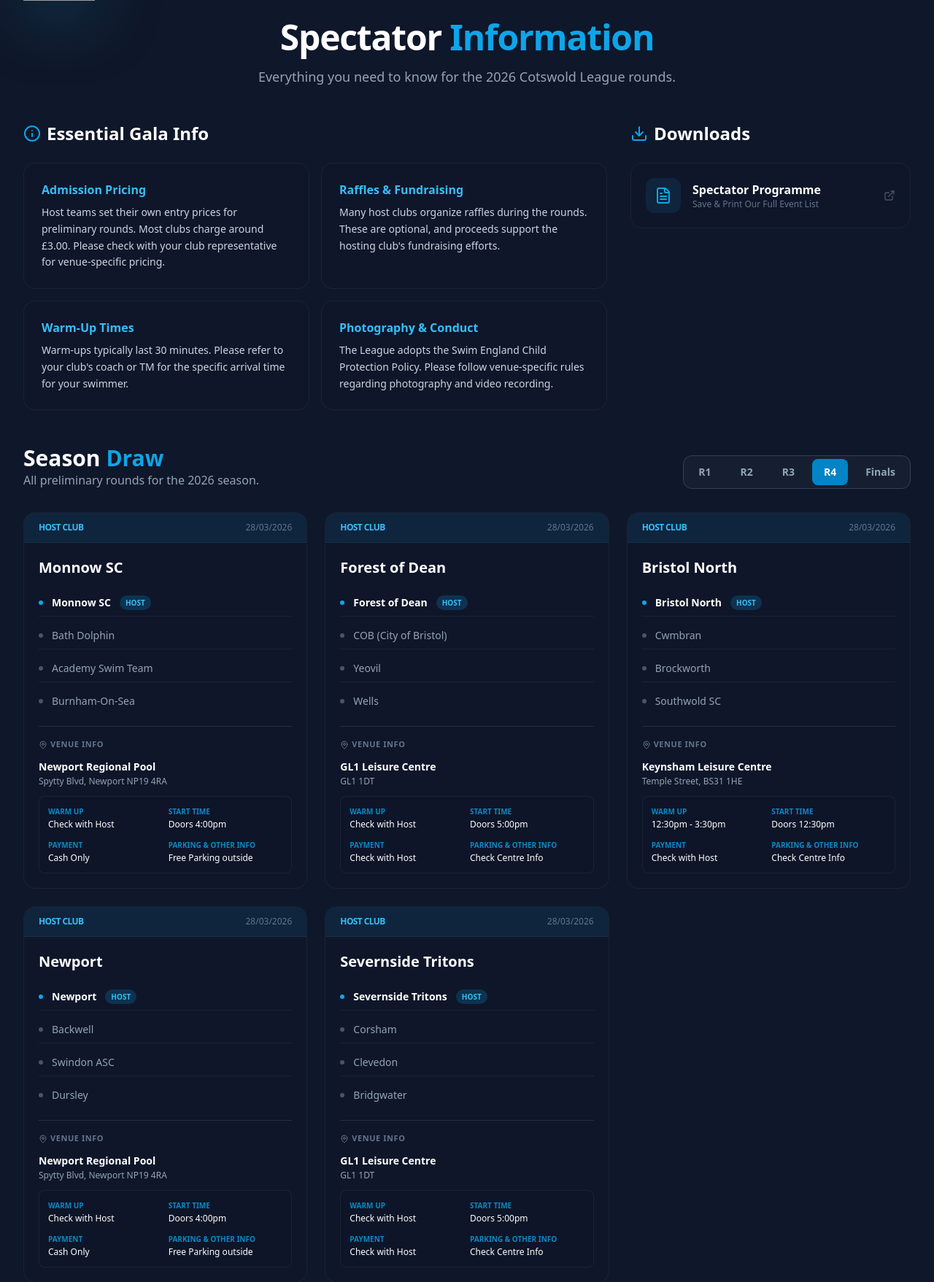
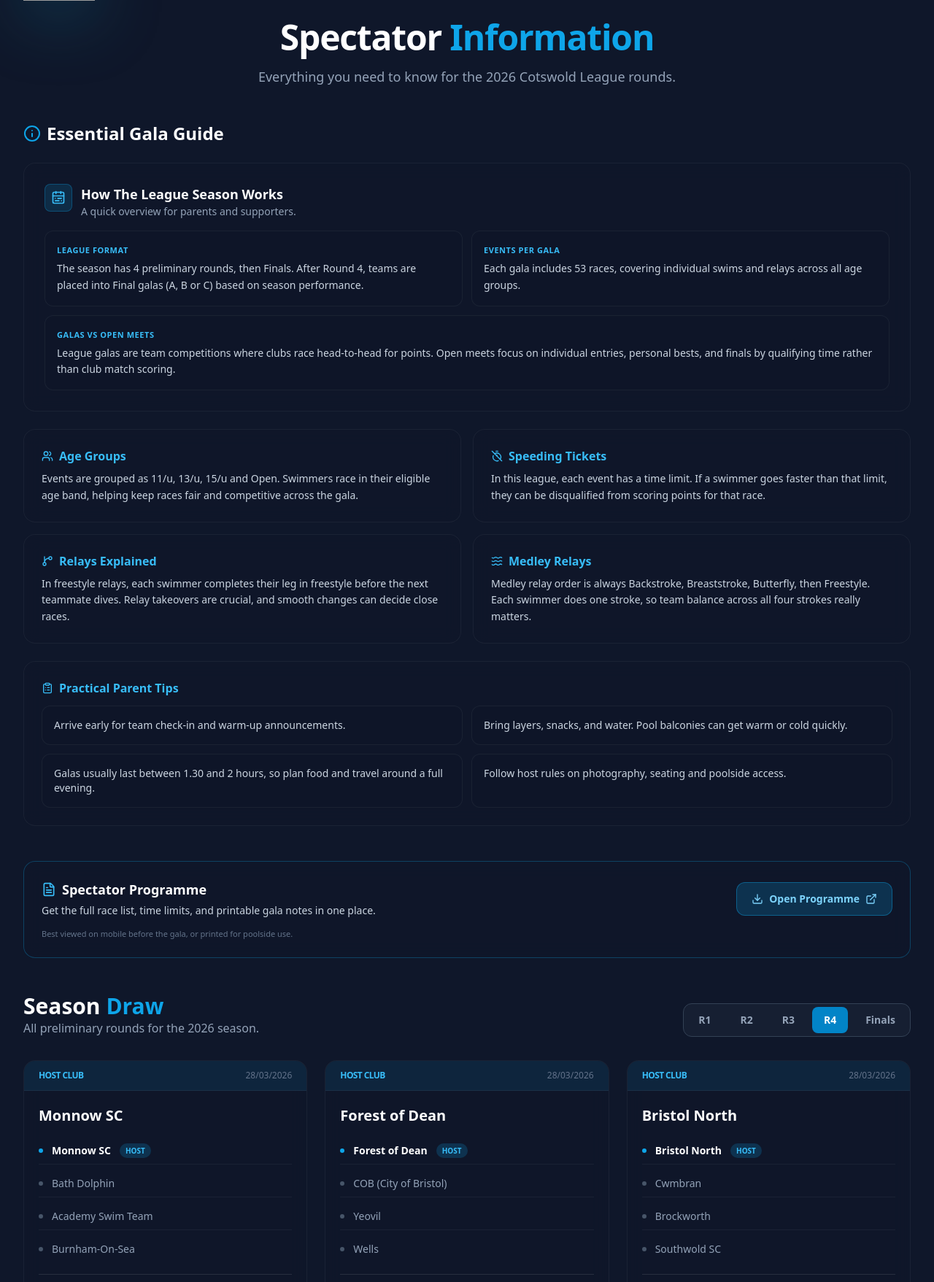
Before and after one commit to lewisplume/Cotswoldleague, a PHP site: page /spectators in a window 1280 px wide. Shown: the part 86-1843 px from the top of the page at 73% size. Run offline with PHP 8.4, Linux system fonts and the light colour scheme; data comes from the database, SQL or seed files in the repository; some libraries are stand-ins or nearby versions; grey boxes are pictures that could not be loaded.

Commit message:
Enhance Spectators page with updated gala information and practical tips for parents

```diff
--- a/spectators.php
+++ b/spectators.php
@@ -90,60 +90,99 @@ function getPoints($round, $team, $completed_points)
     </div>
 
     <div class="max-w-7xl mx-auto px-4 sm:px-6 lg:px-8 pb-20">
-        <div class="grid grid-cols-1 lg:grid-cols-3 gap-8 mb-12">
-            <div class="lg:col-span-2 space-y-6">
+        <div class="space-y-6 mb-12">
                 <h2 class="text-2xl font-bold flex items-center gap-2">
-                    <i data-lucide="info" class="text-sky-500"></i> Essential Gala Info
+                    <i data-lucide="info" class="text-sky-500"></i> Essential Gala Guide
                 </h2>
+
+                <div class="glass-panel rounded-2xl p-6 md:p-7">
+                    <div class="flex items-start gap-3 mb-4">
+                        <div class="bg-sky-500/15 p-2 rounded-lg border border-sky-500/30">
+                            <i data-lucide="calendar-range" class="w-5 h-5 text-sky-400"></i>
+                        </div>
+                        <div>
+                            <h3 class="text-lg font-bold text-white">How The League Season Works</h3>
+                            <p class="text-sm text-slate-400">A quick overview for parents and supporters.</p>
+                        </div>
+                    </div>
+                    <div class="grid grid-cols-1 md:grid-cols-2 gap-3 text-sm">
+                        <div class="bg-slate-900/40 border border-white/5 rounded-xl p-4">
+                            <p class="text-sky-400 font-bold uppercase text-[11px] tracking-wider mb-1">League Format</p>
+                            <p class="text-slate-300 leading-relaxed">The season has 4 preliminary rounds, then Finals. After Round 4, teams are placed into Final galas (A, B or C) based on season performance.</p>
+                        </div>
+                        <div class="bg-slate-900/40 border border-white/5 rounded-xl p-4">
+                            <p class="text-sky-400 font-bold uppercase text-[11px] tracking-wider mb-1">Events Per Gala</p>
+                            <p class="text-slate-300 leading-relaxed">Each gala includes 53 races, covering individual swims and relays across all age groups.</p>
+                        </div>
+                        <div class="bg-slate-900/40 border border-white/5 rounded-xl p-4 md:col-span-2">
+                            <p class="text-sky-400 font-bold uppercase text-[11px] tracking-wider mb-1">Galas vs Open Meets</p>
+                            <p class="text-slate-300 leading-relaxed">League galas are team competitions where clubs race head-to-head for points. Open meets focus on individual entries, personal bests, and finals by qualifying time rather than club match scoring.</p>
+                        </div>
+                    </div>
+                </div>
+
                 <div class="grid grid-cols-1 md:grid-cols-2 gap-4">
                     <div class="glass-panel p-6 rounded-2xl">
-                        <h3 class="font-bold text-sky-400 mb-2">Admission Pricing</h3>
+                        <h3 class="font-bold text-sky-400 mb-2 flex items-center gap-2"><i data-lucide="users" class="w-4 h-4"></i> Age Groups</h3>
                         <p class="text-sm text-slate-300 leading-relaxed">
-                            Host teams set their own entry prices for preliminary rounds. Most clubs charge around
-                            £3.00. Please check with your club representative for venue-specific pricing.
+                            Events are grouped as 11/u, 13/u, 15/u and Open. Swimmers race in their eligible age band,
+                            helping keep races fair and competitive across the gala.
                         </p>
                     </div>
                     <div class="glass-panel p-6 rounded-2xl">
-                        <h3 class="font-bold text-sky-400 mb-2">Raffles & Fundraising</h3>
+                        <h3 class="font-bold text-sky-400 mb-2 flex items-center gap-2"><i data-lucide="timer-off" class="w-4 h-4"></i> Speeding Tickets</h3>
                         <p class="text-sm text-slate-300 leading-relaxed">
-                            Many host clubs organize raffles during the rounds. These are optional, and proceeds support
-                            the hosting club's fundraising efforts.
+                            In this league, each event has a time limit. If a swimmer goes faster than that limit,
+                            they can be disqualified from scoring points for that race.
                         </p>
                     </div>
                     <div class="glass-panel p-6 rounded-2xl">
-                        <h3 class="font-bold text-sky-400 mb-2">Warm-Up Times</h3>
+                        <h3 class="font-bold text-sky-400 mb-2 flex items-center gap-2"><i data-lucide="git-branch" class="w-4 h-4"></i> Relays Explained</h3>
                         <p class="text-sm text-slate-300 leading-relaxed">
-                            Warm-ups typically last 30 minutes. Please refer to your club's coach or TM for the specific
-                            arrival time for your swimmer.
+                            In freestyle relays, each swimmer completes their leg in freestyle before the next teammate
+                            dives. Relay takeovers are crucial, and smooth changes can decide close races.
                         </p>
                     </div>
                     <div class="glass-panel p-6 rounded-2xl">
-                        <h3 class="font-bold text-sky-400 mb-2">Photography & Conduct</h3>
+                        <h3 class="font-bold text-sky-400 mb-2 flex items-center gap-2"><i data-lucide="waves" class="w-4 h-4"></i> Medley Relays</h3>
                         <p class="text-sm text-slate-300 leading-relaxed">
-                            The League adopts the Swim England Child Protection Policy. Please follow venue-specific
-                            rules regarding photography and video recording.
+                            Medley relay order is always Backstroke, Breaststroke, Butterfly, then Freestyle.
+                            Each swimmer does one stroke, so team balance across all four strokes really matters.
                         </p>
                     </div>
                 </div>
-            </div>
 
-            <div class="space-y-6">
-                <h2 class="text-2xl font-bold flex items-center gap-2">
-                    <i data-lucide="download" class="text-sky-500"></i> Downloads
-                </h2>
-                <div class="glass-panel rounded-2xl overflow-hidden">
+                <div class="glass-panel p-6 rounded-2xl">
+                    <h3 class="font-bold text-sky-400 mb-3 flex items-center gap-2"><i data-lucide="clipboard-list" class="w-4 h-4"></i> Practical Parent Tips</h3>
+                    <div class="grid grid-cols-1 md:grid-cols-2 gap-3 text-sm">
+                        <div class="bg-slate-900/40 border border-white/5 rounded-xl p-4 text-slate-300">Arrive early for team check-in and warm-up announcements.</div>
+                        <div class="bg-slate-900/40 border border-white/5 rounded-xl p-4 text-slate-300">Bring layers, snacks, and water. Pool balconies can get warm or cold quickly.</div>
+                        <div class="bg-slate-900/40 border border-white/5 rounded-xl p-4 text-slate-300">Galas usually last between 1.30 and 2 hours, so plan food and travel around a full evening.</div>
+                        <div class="bg-slate-900/40 border border-white/5 rounded-xl p-4 text-slate-300">Follow host rules on photography, seating and poolside access.</div>
+                    </div>
+                </div>
+        </div>
+
+        <div class="mb-12">
+            <div class="glass-panel rounded-2xl p-6 border border-sky-500/30">
+                <div class="flex flex-col md:flex-row md:items-center md:justify-between gap-4">
+                    <div>
+                        <div class="flex items-center gap-2 mb-1">
+                            <i data-lucide="file-text" class="w-5 h-5 text-sky-400"></i>
+                            <h3 class="text-lg font-bold text-white">Spectator Programme</h3>
+                        </div>
+                        <p class="text-sm text-slate-300 leading-relaxed">
+                            Get the full race list, time limits, and printable gala notes in one place.
+                        </p>
+                    </div>
                     <a href="spectator-programme.php" target="_blank"
-                        class="flex items-center p-5 hover:bg-white/5 transition-colors group">
-                        <div class="bg-sky-500/10 p-3 rounded-xl mr-4 group-hover:bg-sky-500/20">
-                            <i data-lucide="file-text" class="text-sky-500 w-6 h-6"></i>
-                        </div>
-                        <div class="flex-grow">
-                            <p class="font-bold text-white">Spectator Programme</p>
-                            <p class="text-xs text-slate-500">Save & Print Our Full Event List</p>
-                        </div>
-                        <i data-lucide="external-link" class="w-4 h-4 text-slate-600"></i>
+                        class="inline-flex items-center justify-center gap-2 py-3 px-5 rounded-xl bg-sky-500/20 hover:bg-sky-500/30 text-sky-300 font-bold text-sm border border-sky-500/40 transition-all whitespace-nowrap">
+                        <i data-lucide="download" class="w-4 h-4"></i>
+                        Open Programme
+                        <i data-lucide="external-link" class="w-4 h-4"></i>
                     </a>
                 </div>
+                <p class="text-[11px] text-slate-500 mt-3">Best viewed on mobile before the gala, or printed for poolside use.</p>
             </div>
         </div>
 
```
